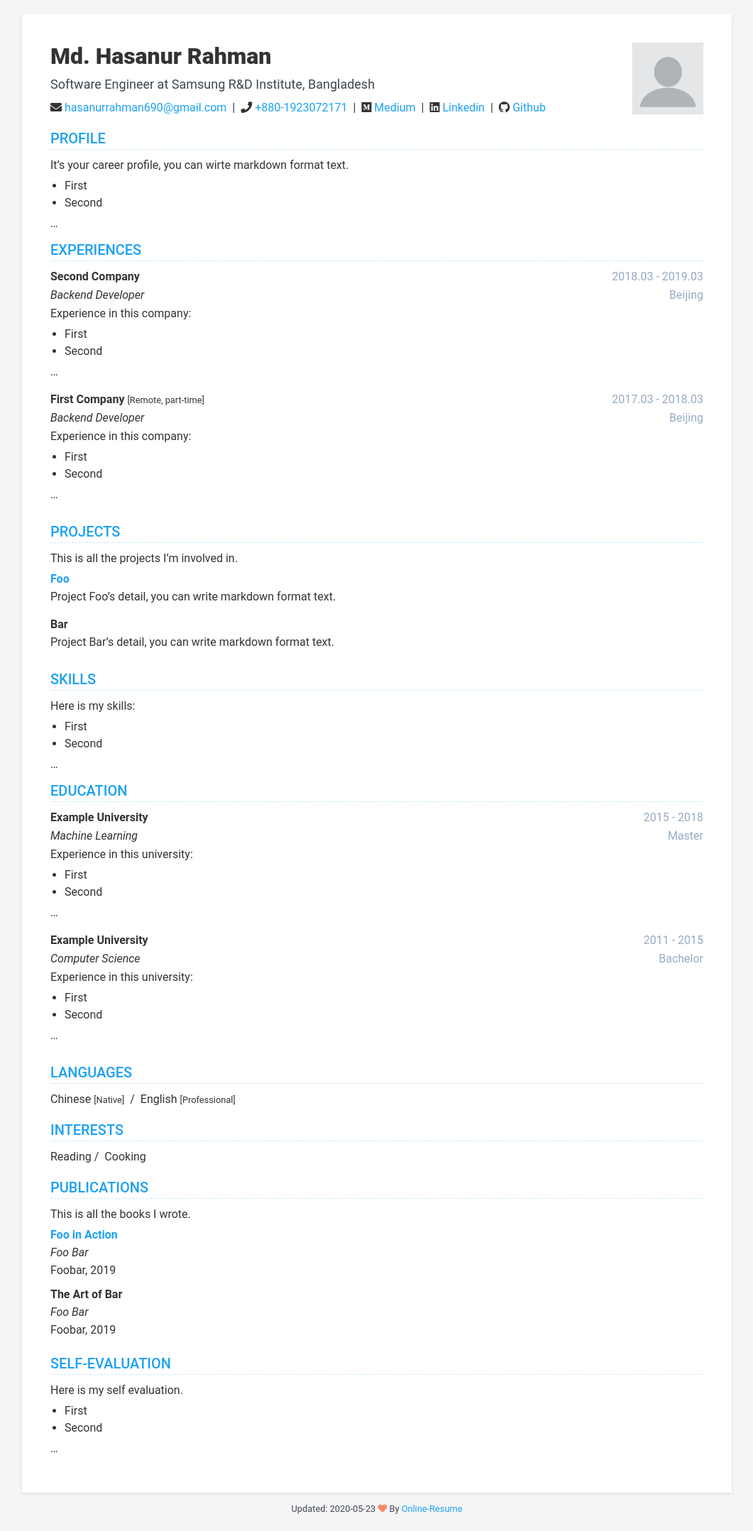
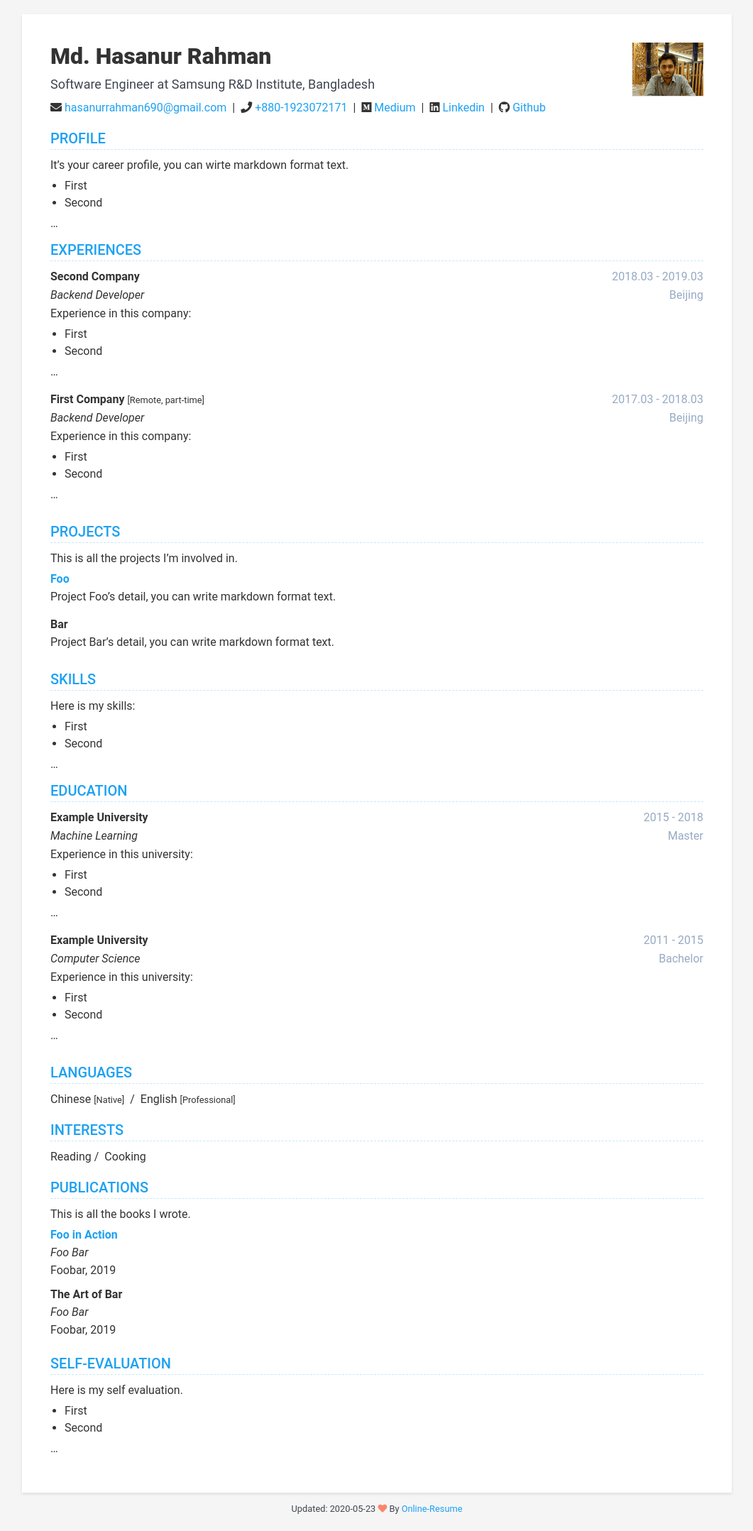
Before and after one commit to umma-salma/hasanur-rahman.github.io, a Jekyll site: the page built from index.html, in a window 1280 px wide. Shown: the whole page at 71% size, without its empty margins (109-1170 px from the left). Built offline with Jekyll 4.4.1, drawn with Linux system fonts in a browser that asks for light colours; nearby versions of some CDN libraries.

Commit message:
updated data.yml

```diff
--- a/_data/data.yml
+++ b/_data/data.yml
@@ -3,7 +3,7 @@ intro:
   title: Software Engineer at Samsung R&D Institute, Bangladesh
   avatar:
     display: true
-    path: profile.png
+    path: profile.jpg
 
 contact:
   email: hasanurrahman690@gmail.com
```
